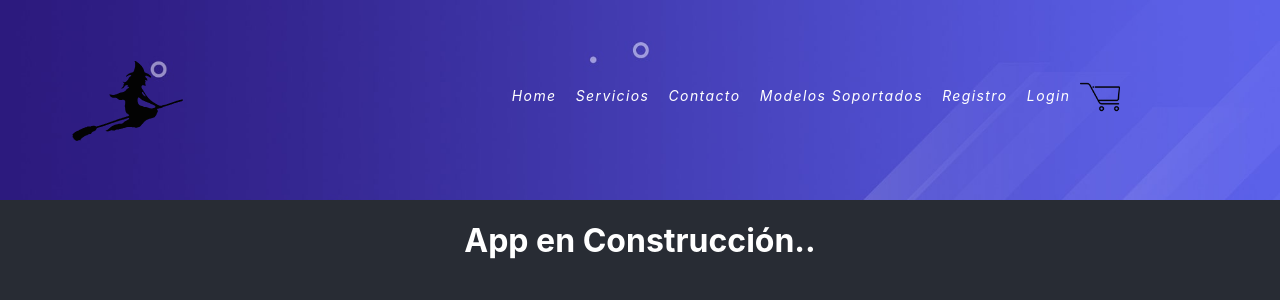
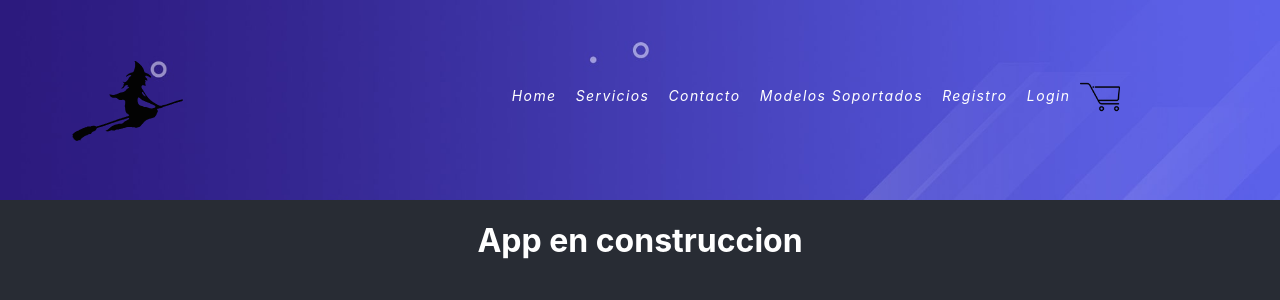
Before and after one commit to alan-m-a/ecommerce-gsm, a React (Create React App) app: page / in a window 1280 px wide. Shown: the top 300 px of the page. Built offline with nearby package versions, Linux system fonts and the light colour scheme.

Commit message:
ItemListContainer recibiendo props

```diff
--- a/src/App.js
+++ b/src/App.js
@@ -11,7 +11,7 @@ function App() {
       <header className="App-header">
         <Navbar />
       </header>
-      <ItemListContainer />
+      <ItemListContainer title= "App en construccion"/>
     </div>
   );
 }
--- a/src/components/ItemListContainer/ItemListContainer.js
+++ b/src/components/ItemListContainer/ItemListContainer.js
@@ -1,8 +1,8 @@
 
-export const ItemListContainer = () => {
+export const ItemListContainer = (props) => {
     return (
         <div>
-        <h1 className='myh1'>App en Construcción..</h1>
+        <h1 className='myh1'>{props.title}</h1>
         </div>
     )
 }
```
